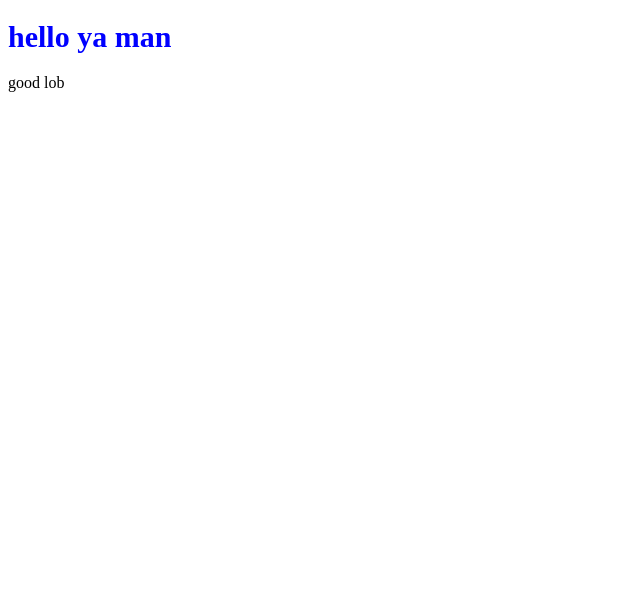
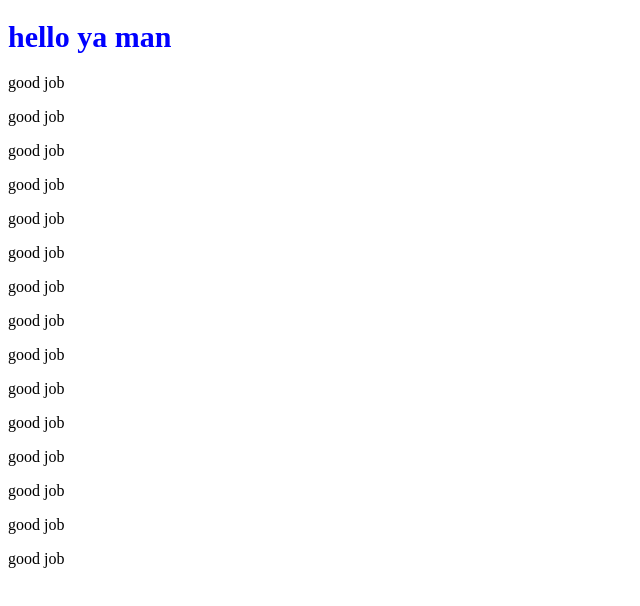
Before and after one commit to eltaweelpower2020/TaskOne3march, a plain HTML site: page index.html in a window 1280 px wide. Shown: the whole page, without its empty margins (0-640 px from the left). Drawn offline with Linux system fonts and the light colour scheme.

Commit message:
second upload for p good job

```diff
--- a/index.html
+++ b/index.html
@@ -8,6 +8,20 @@
 </head>
 <body>
      <h1>hello ya man</h1>
-     <p>good lob</p>
+     <p>good job</p>
+     <p>good job</p>
+     <p>good job</p>
+     <p>good job</p>
+     <p>good job</p>
+     <p>good job</p>
+     <p>good job</p>
+     <p>good job</p>
+     <p>good job</p>
+     <p>good job</p>
+     <p>good job</p>
+     <p>good job</p>
+     <p>good job</p>
+     <p>good job</p>
+     <p>good job</p>
 </body>
 </html>
```
